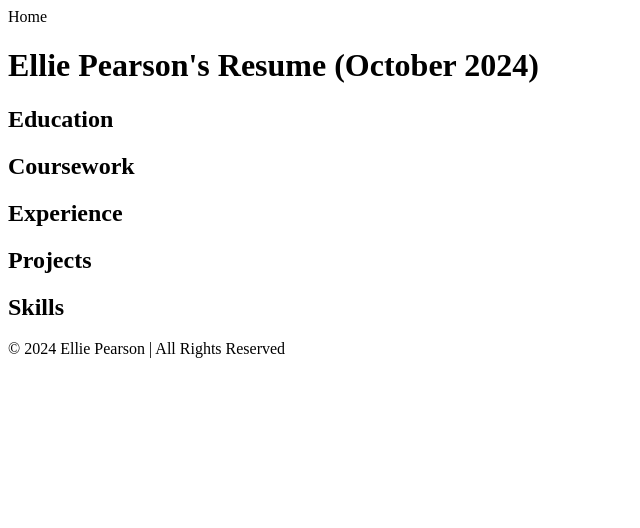
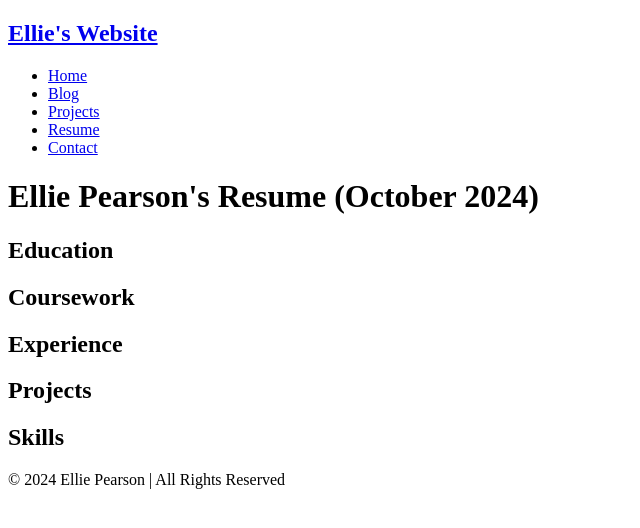
Before and after one commit to epears04/epears04.github.io, a plain HTML site: page resume.html in a window 1280 px wide. Shown: the whole page, without its empty margins (0-640 px from the left). Drawn offline with Linux system fonts and the light colour scheme.

Commit message:
linked pages together in navbar

```diff
--- a/resume.html
+++ b/resume.html
@@ -4,7 +4,16 @@
         <title>Ellie's Resume</title>
     </head>
     <body>
-        <nav>Home</nav>
+        <nav class="navbar">
+            <h1 class="logo"><a href="index.html">Ellie's Website</a></h1>
+            <ul class="nav-list">
+                <li><a href="index.html">Home</a></li>
+                <li><a href="blog.html">Blog</a></li>
+                <li><a href="portfolio.html">Projects</a></li>
+                <li><a href="resume.html">Resume</a></li>
+                <li><a href="contact.html">Contact</a></li>
+            </ul>
+        </nav>
         <main>
             <h1>Ellie Pearson's Resume (October 2024)</h1>
             <div class="resume">
```
Also changed, not shown: blog.html (+8 -1 lines), contact.html (+8 -1 lines), index.html (+8 -1 lines), portfolio.html (+8 -1 lines).
